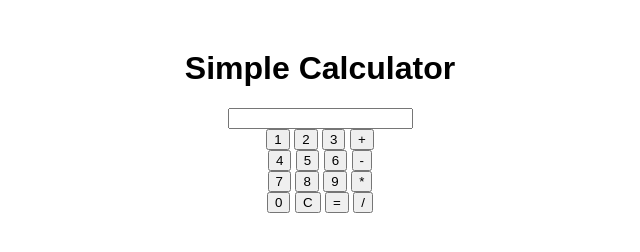
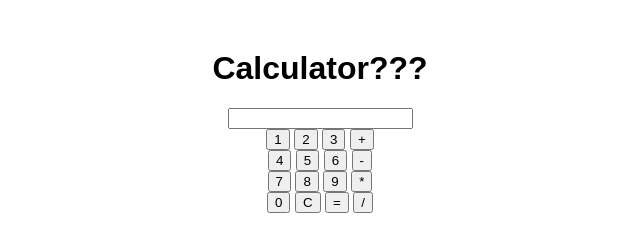
Before and after one commit to cruz006/javascript, a plain HTML site: page calculator.html in a window 1280 px wide. Shown: the whole page, without its empty margins (320-960 px from the left). Drawn offline with Linux system fonts and the light colour scheme.

Commit message:
improve this

```diff
--- a/calculator.html
+++ b/calculator.html
@@ -1,9 +1,10 @@
 <!DOCTYPE html>
 <html lang="en">
 <head>
+  <link rel="stylesheet" href="calculator.css">
   <meta charset="UTF-8">
   <meta name="viewport" content="width=device-width, initial-scale=1.0">
-  <title>Simple Calculator</title>
+  <title>Calculator????????????????????????</title>
   <style>
     body {
       font-family: Arial, sans-serif;
@@ -14,7 +15,7 @@
 </head>
 <body>
 
-  <h1>Simple Calculator</h1>
+  <h1>Calculator???</h1>
 
   <!-- Calculator Interface -->
   <div>
```
Also changed, not shown: calculator.css (added).
